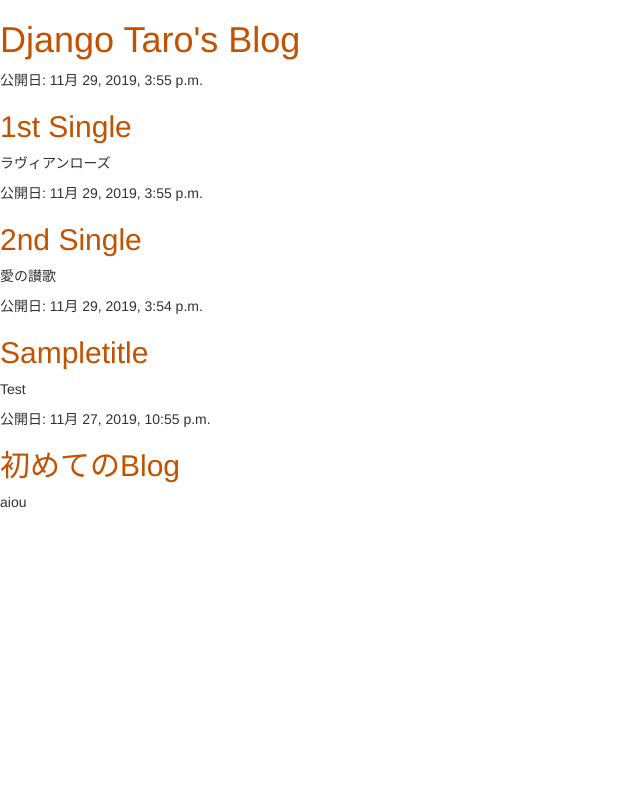
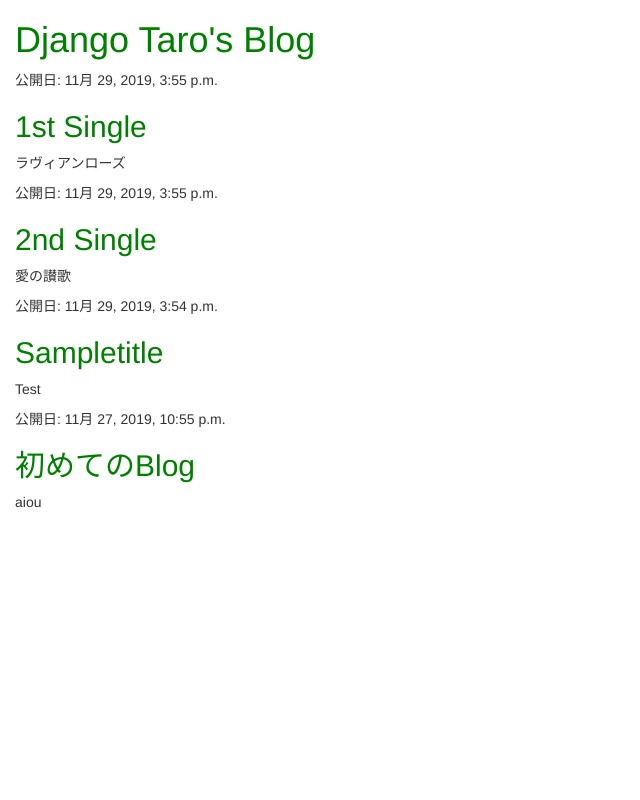
Before and after one commit to TaroFujinoki/Bowling_app, a Django app: page / in a window 1280 px wide. Shown: the whole page, without its empty margins (0-640 px from the left). Run offline with Django 3.2, Linux system fonts and the light colour scheme; data comes from the database, SQL or seed files in the repository; some libraries are stand-ins or nearby versions.

Commit message:
15ptほど左に余裕を持たせる

```diff
--- a/mybowling/blog/static/css/blog.css
+++ b/mybowling/blog/static/css/blog.css
@@ -1,3 +1,7 @@
 h1 a, h2 a {
-    color: #C25100;
+    color: green;
 }
+
+body{
+    padding-left: 15px
+}
```
